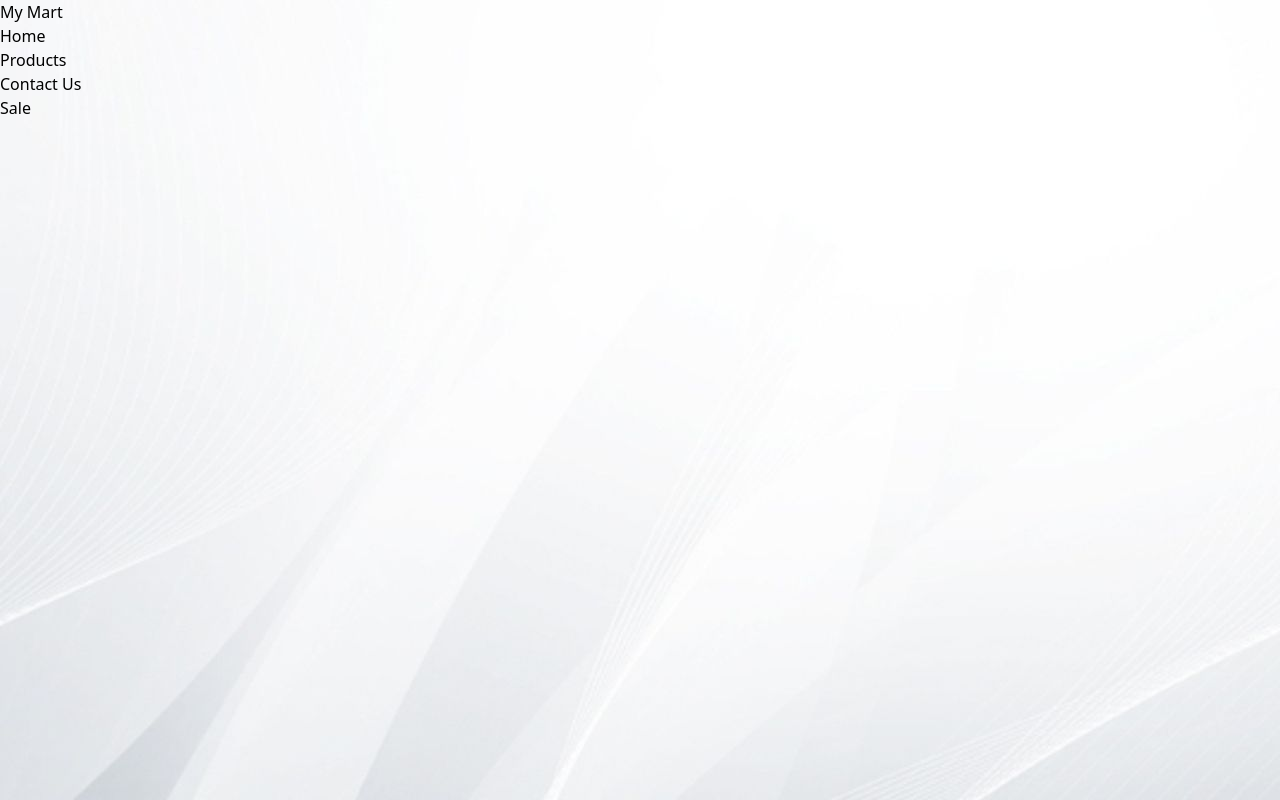
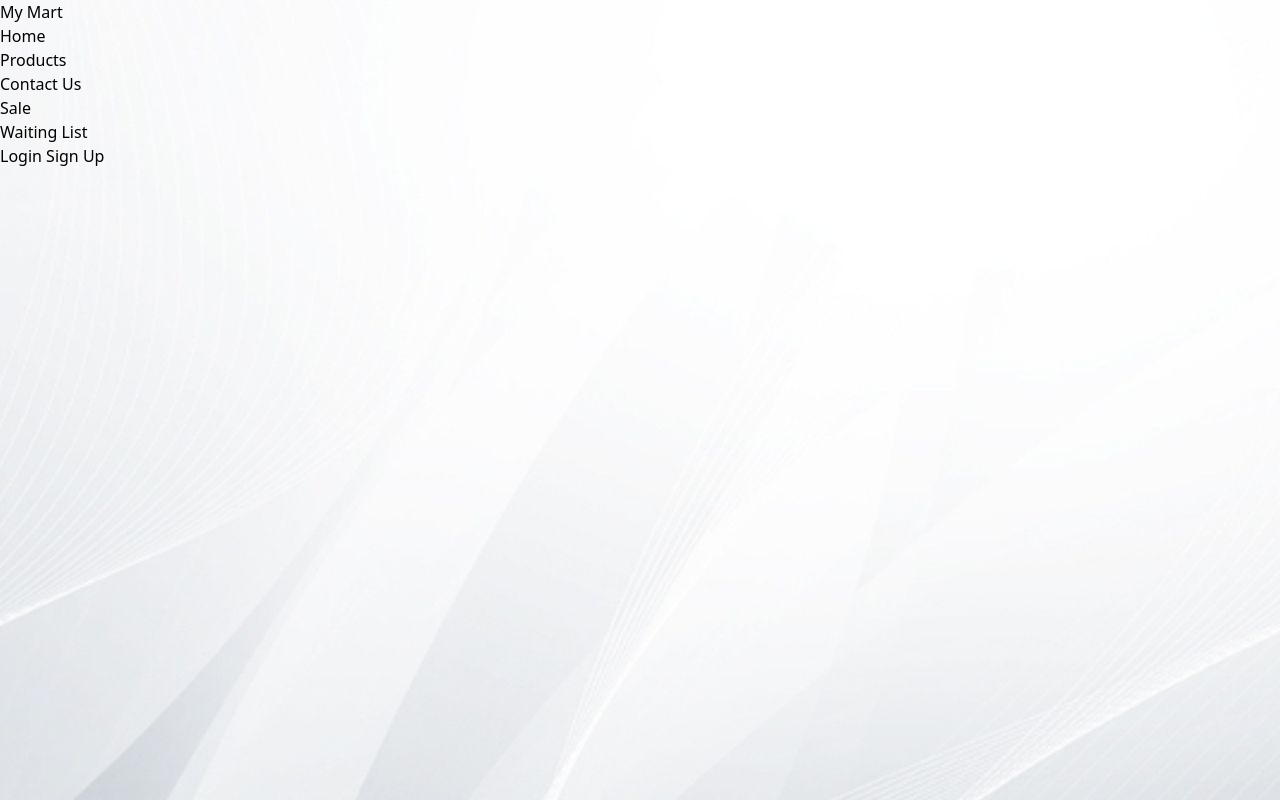
Before and after one commit to reuben-germain/tailwind-css, a website built with Vite: page index.html in a window 1280 px wide. Built offline with nearby package versions, Linux system fonts and the light colour scheme.

Commit message:
added 2 buttons inside of the nav tag but underneath the ul tag

```diff
--- a/index.html
+++ b/index.html
@@ -17,7 +17,12 @@
                     <li>Products</li>
                     <li>Contact Us</li>
                     <li>Sale</li>
+                    <li>Waiting List</li>
                 </ul>
+                <div>
+                    <button>Login</button>
+                    <button>Sign Up</button>
+                </div>
             </div>
         </nav>
     </header>
```
